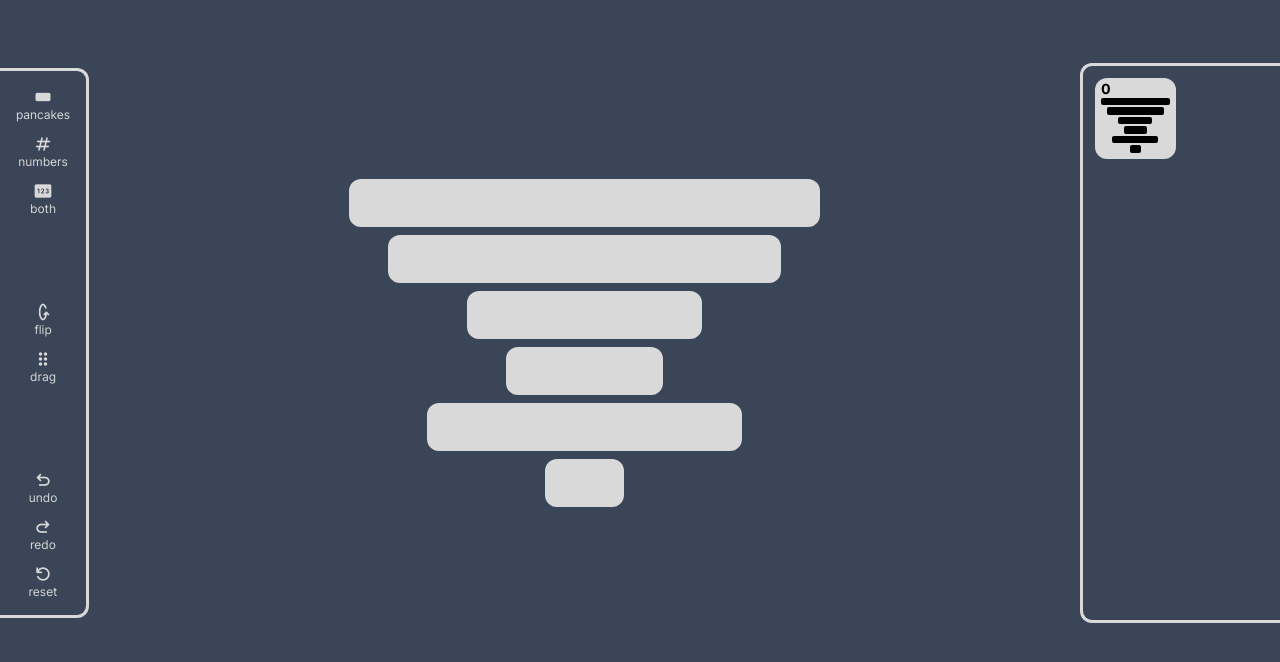
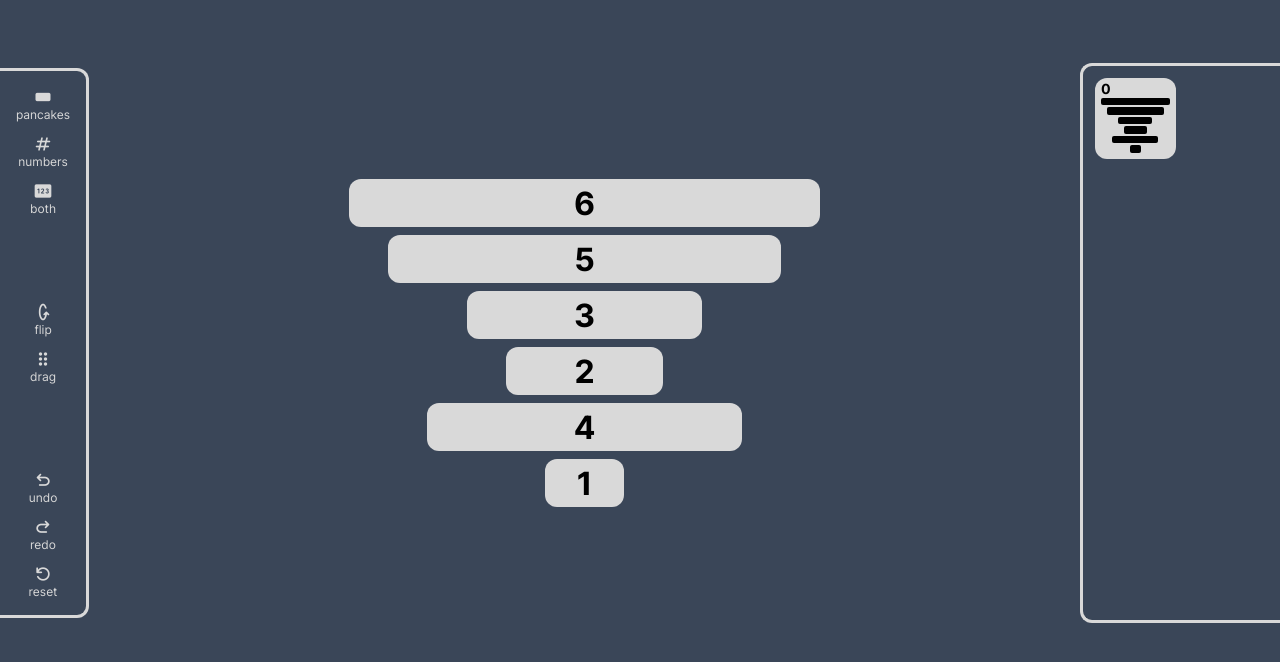
Before and after one commit to derek-graves/pancake-problem, a website built with webpack: page dist/index.html in a window 1280 px wide. Shown: the part 92-754 px from the top of the page. Built offline with nearby package versions, Linux system fonts and the light colour scheme.

Commit message:
Add pseudo-elements for pancake labels

```diff
--- a/src/render.js
+++ b/src/render.js
@@ -10,8 +10,9 @@ const renderStack = (stack) => {
     const newPancake = document.createElement("div");
     newPancake.classList.add("pancake");
 
-    // set data attribute to connect stack and corresponding DOM elements
+    // set data attributes to connect stack and corresponding DOM elements
     newPancake.dataset.stackIndex = i;
+    newPancake.dataset.value = stackArray[i];
 
     const widthPercentage = (stackArray[i] / stackArray.length) * 100;
     newPancake.style.width = `${widthPercentage}%`;
--- a/src/style.css
+++ b/src/style.css
@@ -3,6 +3,7 @@
   --primary-color: #d9d9d9;
   --secondary-color: #000000;
   --tertiary-color: #b9b9b9;
+  /* --quaternary-color: #ab7728; */
 
   --primary-radius: 12px;
 
@@ -203,24 +204,62 @@ body {
 }
 
 .pancake {
-  background-color: var(--primary-color);
+  position: relative;
 
-  width: 200px;
   max-height: 48px;
   flex: 1;
 
-  border-radius: 12px;
+  background-color: rgba(0, 0, 0, 0);
+
+  border-radius: var(--primary-radius);
 
   cursor: pointer;
 }
 
-.pancake:hover {
+.pancake::before {
+  opacity: 1;
+  position: absolute;
+  width: 100%;
+  height: 100%;
+
+  content: "";
+
+  border-radius: var(--primary-radius);
+  background-color: var(--primary-color);
+}
+
+.pancake:hover::before {
   background-color: var(--tertiary-color);
 }
 
-.pancake:active {
+.pancake:active::before {
   background-color: var(--primary-color);
 }
+
+.pancake::after {
+  opacity: 1;
+  position: absolute;
+  top: 50%;
+  left: 50%;
+  transform: translate(-50%, -50%);
+
+  content: attr(data-value);
+
+  color: var(--secondary-color);
+  font-family: var(--font);
+  font-weight: bold;
+  font-size: 2rem;
+}
+
+/*
+.pancake:hover::after {
+  color: var(--secondary-color);
+}
+
+.pancake:active::after {
+  color: var(--secondary-color);
+}
+*/
 
 #history-container {
   position: relative;
```
